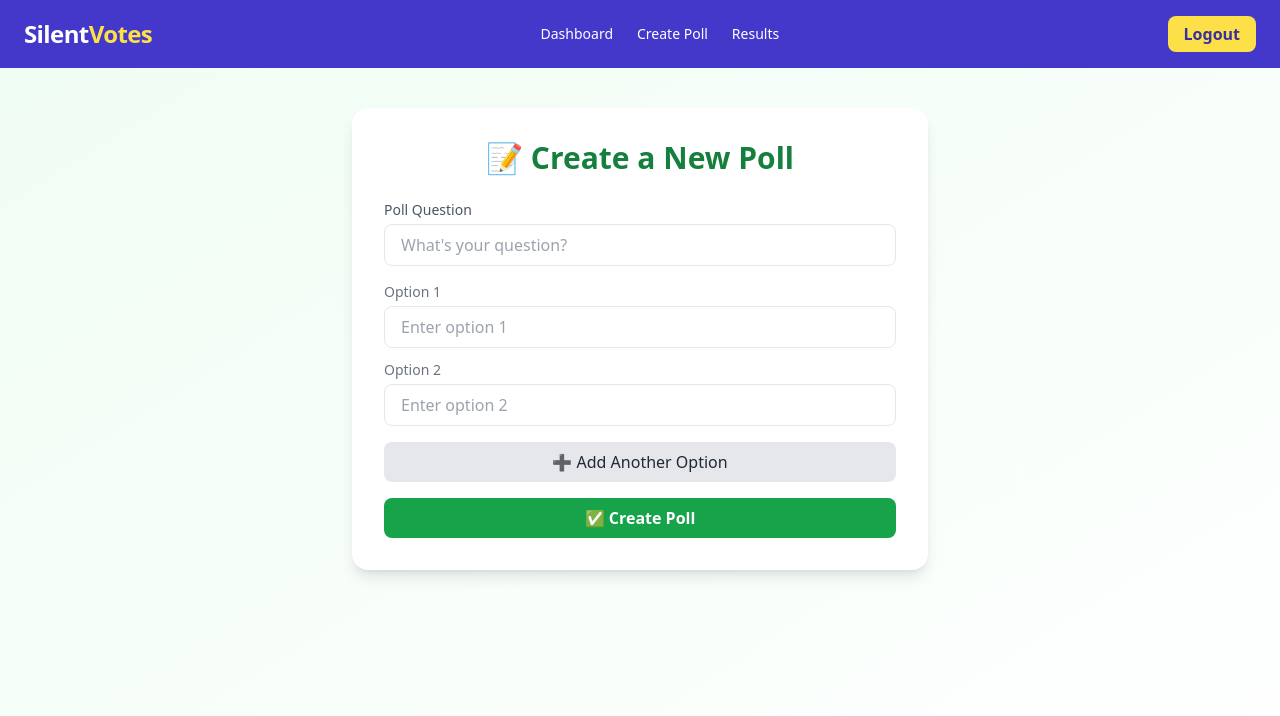
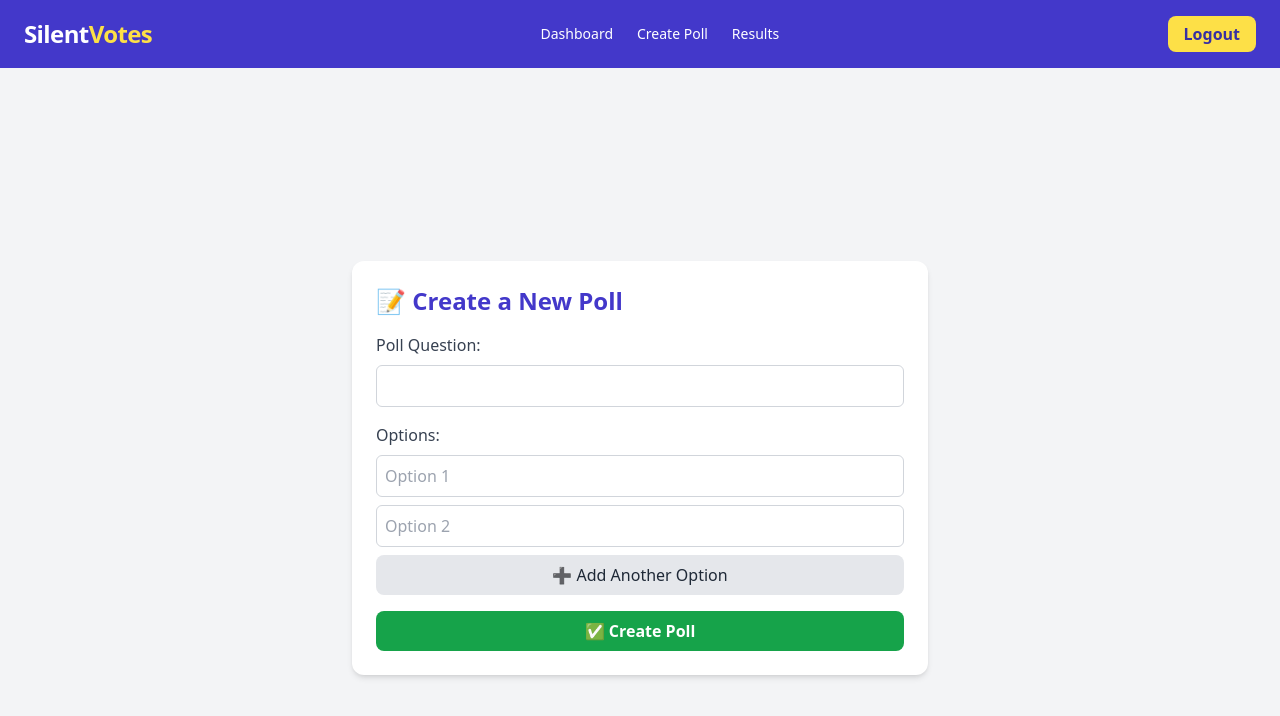
Before and after one commit to MithunkarthikK/silentvotes, a React (Vite) app in the folder client/: page /create in a window 1280 px wide. Shown: the top 716 px of the page. Built offline with nearby package versions, Linux system fonts and the light colour scheme.

Commit message:
Added: shimmer loading page

```diff
--- a/client/package.json
+++ b/client/package.json
@@ -16,6 +16,7 @@
     "react": "^19.1.0",
     "react-chartjs-2": "^5.3.0",
     "react-dom": "^19.1.0",
+    "react-loading-skeleton": "^3.5.0",
     "react-router-dom": "^7.6.3",
     "react-toastify": "^11.0.5"
   },
--- a/client/src/App.jsx
+++ b/client/src/App.jsx
@@ -9,6 +9,8 @@ import Navbar from './components/Navbar';
 import Preloader from './components/Preloader';
 import { ToastContainer } from 'react-toastify';
 import 'react-toastify/dist/ReactToastify.css';
+import 'react-loading-skeleton/dist/skeleton.css';
+
 
 function AppContent() {
   const location = useLocation();
--- /dev/null
+++ b/client/src/components/CreatePollSkeleton.jsx
@@ -0,0 +1,11 @@
+const CreatePollSkeleton = () => (
+  <div className="animate-pulse bg-white rounded-xl shadow-md p-6 max-w-xl mx-auto">
+    <div className="h-6 bg-gray-300 rounded w-2/3 mb-4"></div>
+    {[...Array(3)].map((_, i) => (
+      <div key={i} className="h-4 bg-gray-200 rounded w-full mb-3"></div>
+    ))}
+    <div className="h-10 bg-green-300 rounded w-full mt-6"></div>
+  </div>
+);
+
+export default CreatePollSkeleton;
--- /dev/null
+++ b/client/src/components/PollCardSkeleton.jsx
@@ -0,0 +1,9 @@
+const PollCardSkeleton = () => (
+  <div className="animate-pulse p-4 bg-white shadow rounded-md w-full max-w-md mb-4">
+    <div className="h-5 bg-gray-300 rounded w-3/4 mb-3"></div>
+    <div className="h-3 bg-gray-200 rounded w-full mb-2"></div>
+    <div className="h-3 bg-gray-200 rounded w-2/3"></div>
+  </div>
+);
+
+export default PollCardSkeleton;
--- /dev/null
+++ b/client/src/components/PollResultSkeleton.jsx
@@ -0,0 +1,13 @@
+const PollResultSkeleton = () => (
+  <div className="animate-pulse bg-white rounded-2xl shadow-lg p-6">
+    <div className="h-5 bg-gray-300 rounded w-3/4 mb-4"></div>
+    <div className="h-56 bg-gray-200 rounded mb-4"></div>
+    <div className="space-y-2">
+      {[...Array(4)].map((_, i) => (
+        <div key={i} className="h-4 bg-gray-200 rounded w-full"></div>
+      ))}
+    </div>
+  </div>
+);
+
+export default PollResultSkeleton;
--- a/client/src/pages/CreatePoll.jsx
+++ b/client/src/pages/CreatePoll.jsx
@@ -1,78 +1,81 @@
 import { useState } from 'react';
+import { useNavigate } from 'react-router-dom';
 import API from '../services/api';
-import { useNavigate } from 'react-router-dom';
 import { toast } from 'react-toastify';
+import CreatePollSkeleton from '../components/CreatePollSkeleton'; // ✅ import shimmer
 
 export default function CreatePoll() {
   const [question, setQuestion] = useState('');
   const [options, setOptions] = useState(['', '']);
+  const [loading, setLoading] = useState(false); // ✅ loading state
   const navigate = useNavigate();
+
+  const handleOptionChange = (index, value) => {
+    const updatedOptions = [...options];
+    updatedOptions[index] = value;
+    setOptions(updatedOptions);
+  };
 
   const handleCreate = async () => {
     if (!question.trim() || options.some(opt => !opt.trim())) {
       toast.error('Please fill in all fields');
       return;
     }
+
+    setLoading(true); // 🟢 show shimmer
     try {
       await API.post('/poll/create', { question, options });
       toast.success('Poll created successfully!');
       navigate('/dashboard');
     } catch {
       toast.error('Poll creation failed');
+    } finally {
+      setLoading(false); // 🔴 stop shimmer
     }
   };
 
+  // ✅ Show shimmer while submitting
+  if (loading) return <CreatePollSkeleton />;
+
   return (
-    <div className="min-h-screen bg-gradient-to-br from-green-50 to-white py-10 px-4">
-      <div className="max-w-xl mx-auto bg-white shadow-lg rounded-2xl p-8">
-        <h2 className="text-3xl font-bold text-green-700 text-center mb-6">📝 Create a New Poll</h2>
+    <div className="min-h-screen bg-gray-100 flex items-center justify-center px-4">
+      <div className="bg-white rounded-xl shadow-md p-6 w-full max-w-xl">
+        <h2 className="text-2xl font-bold mb-4 text-indigo-700">📝 Create a New Poll</h2>
 
-        <div className="space-y-4">
-          <div>
-            <label className="block text-sm font-medium text-gray-600 mb-1">Poll Question</label>
+        <label className="block mb-2 text-gray-700">Poll Question:</label>
         <input
           type="text"
-              placeholder="What's your question?"
-              className="w-full px-4 py-2 border rounded-lg focus:outline-none focus:ring-2 focus:ring-green-400"
           value={question}
           onChange={(e) => setQuestion(e.target.value)}
+          className="w-full border border-gray-300 rounded-md p-2 mb-4"
         />
-          </div>
 
-          <div className="space-y-3">
-            {options.map((opt, idx) => (
-              <div key={idx}>
-                <label className="block text-sm font-medium text-gray-500 mb-1">{`Option ${idx + 1}`}</label>
+        <label className="block mb-2 text-gray-700">Options:</label>
+        {options.map((opt, i) => (
           <input
+            key={i}
             type="text"
-                  placeholder={`Enter option ${idx + 1}`}
-                  className="w-full px-4 py-2 border rounded-lg focus:outline-none focus:ring-2 focus:ring-green-300"
             value={opt}
-                  onChange={(e) => {
-                    const newOpts = [...options];
-                    newOpts[idx] = e.target.value;
-                    setOptions(newOpts);
-                  }}
+            onChange={(e) => handleOptionChange(i, e.target.value)}
+            placeholder={`Option ${i + 1}`}
+            className="w-full border border-gray-300 rounded-md p-2 mb-2"
           />
-              </div>
         ))}
-          </div>
 
         <button
           onClick={() => setOptions([...options, ''])}
-            className="w-full bg-gray-200 text-gray-800 font-medium py-2 rounded-lg hover:bg-gray-300 transition"
+          className="w-full bg-gray-200 text-gray-800 font-medium py-2 rounded-lg hover:bg-gray-300 transition mb-4"
         >
           ➕ Add Another Option
         </button>
 
         <button
           onClick={handleCreate}
-            className="w-full bg-green-600 hover:bg-green-700 text-white font-bold py-2 rounded-lg transition duration-150"
+          className="w-full bg-green-600 hover:bg-green-700 text-white font-bold py-2 rounded-lg transition"
         >
           ✅ Create Poll
         </button>
       </div>
     </div>
-    </div>
   );
 }
--- a/client/src/pages/Dashboard.jsx
+++ b/client/src/pages/Dashboard.jsx
@@ -1,14 +1,17 @@
 import { useEffect, useState } from 'react';
 import API from '../services/api';
 import { toast } from 'react-toastify';
+import PollCardSkeleton from '../components/PollCardSkeleton'; // ✅ Import shimmer
 
 export default function Dashboard() {
   const [polls, setPolls] = useState([]);
+  const [loading, setLoading] = useState(true); // ✅ Loading state
 
   useEffect(() => {
     API.get('/poll')
       .then(res => setPolls(res.data))
-      .catch(() => toast.error('Failed to load polls'));
+      .catch(() => toast.error('Failed to load polls'))
+      .finally(() => setLoading(false)); // ✅ Set loading to false
   }, []);
 
   const handleVote = async (pollId, index) => {
@@ -26,10 +29,16 @@ export default function Dashboard() {
     <div className="min-h-screen bg-gradient-to-br from-indigo-50 to-white p-6">
       <h2 className="text-3xl font-bold text-center text-indigo-700 mb-8">🗳️ Active Polls</h2>
 
-      {polls.length === 0 && (
+      {/* Show shimmer if loading */}
+      {loading ? (
+        <div className="grid gap-6 md:grid-cols-2 lg:grid-cols-3">
+          {[...Array(6)].map((_, i) => (
+            <PollCardSkeleton key={i} />
+          ))}
+        </div>
+      ) : polls.length === 0 ? (
         <p className="text-center text-gray-500 text-lg">No polls available right now.</p>
-      )}
-
+      ) : (
         <div className="grid gap-6 md:grid-cols-2 lg:grid-cols-3">
           {polls.map(poll => (
             <div key={poll._id} className="bg-white rounded-xl shadow-md p-6 hover:shadow-lg transition">
@@ -53,6 +62,7 @@ export default function Dashboard() {
             </div>
           ))}
         </div>
+      )}
     </div>
   );
 }
--- a/client/src/pages/PollResults.jsx
+++ b/client/src/pages/PollResults.jsx
@@ -3,16 +3,19 @@ import API from '../services/api';
 import { Pie } from 'react-chartjs-2';
 import { Chart as ChartJS, ArcElement, Tooltip, Legend } from 'chart.js';
 import { toast } from 'react-toastify';
+import PollResultSkeleton from '../components/PollResultSkeleton'; // ✅ import skeleton
 
 ChartJS.register(ArcElement, Tooltip, Legend);
 
 export default function PollResults() {
   const [polls, setPolls] = useState([]);
+  const [loading, setLoading] = useState(true); // ✅ add loading state
 
   useEffect(() => {
     API.get('/poll')
       .then(res => setPolls(res.data))
-      .catch(() => toast.error('Failed to fetch poll results'));
+      .catch(() => toast.error('Failed to fetch poll results'))
+      .finally(() => setLoading(false)); // ✅ stop loading
   }, []);
 
   return (
@@ -21,10 +24,15 @@ export default function PollResults() {
         Poll Insights & Results
       </h2>
 
-      {polls.length === 0 && (
+      {loading ? (
+        <div className="grid gap-10 md:grid-cols-2 lg:grid-cols-3">
+          {[...Array(6)].map((_, i) => (
+            <PollResultSkeleton key={i} />
+          ))}
+        </div>
+      ) : polls.length === 0 ? (
         <p className="text-center text-gray-600 text-lg">No polls have been created yet.</p>
-      )}
-
+      ) : (
         <div className="grid gap-10 md:grid-cols-2 lg:grid-cols-3">
           {polls.map((poll) => (
             <div
@@ -69,7 +77,9 @@ export default function PollResults() {
                   return (
                     <li key={index} className="flex justify-between border-b pb-1">
                       <span>{option}</span>
-                    <span className="text-indigo-600 font-semibold">{poll.votes[index]} votes ({percent}%)</span>
+                      <span className="text-indigo-600 font-semibold">
+                        {poll.votes[index]} votes ({percent}%)
+                      </span>
                     </li>
                   );
                 })}
@@ -77,6 +87,7 @@ export default function PollResults() {
             </div>
           ))}
         </div>
+      )}
     </div>
   );
 }
```
Also changed, not shown: 1 other file (tests, documents, lock files or other folders). Lines whose indentation alone changed are shown as unchanged.
